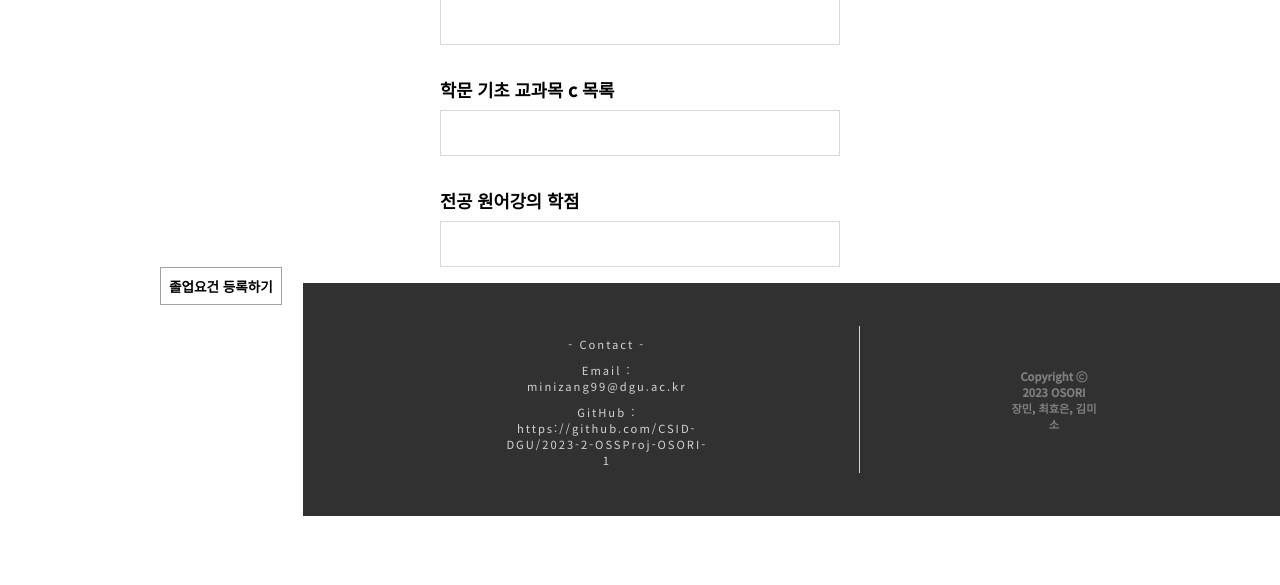
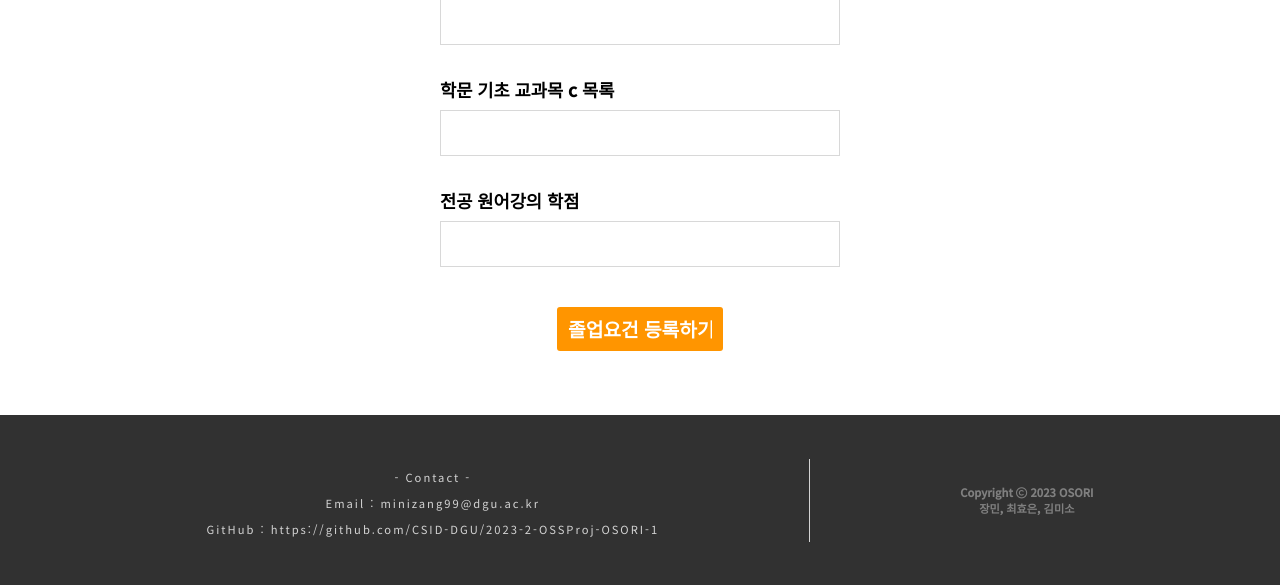
Before and after one commit to CSID-DGU/2023-2-OSSProj-OSORI-1, a Django app: page /admin_/ in a window 1280 px wide. Shown: the part 2458-3043 px from the top of the page. Before the commit the page ends 2974 px from the top, so only its background shows below. Run offline with Django 4.2, Linux system fonts and the light colour scheme; some libraries are stand-ins or nearby versions.

Commit message:
[1207_효은]fix btnmodal

```diff
--- a/main/templates/admin.html
+++ b/main/templates/admin.html
@@ -84,7 +84,7 @@
                 <label>전공 원어강의 학점</label>
                 <input type="number" name="eng_major">
             </div>
-            <button id='b1' class="my_box_mod_btn" style="margin-right:1.3rem">졸업요건 등록하기</button>
+            <input type='submit id='b1' class='regi_btn' value='졸업요건 등록하기'>
         </form>
     </div>
 </div>
```
